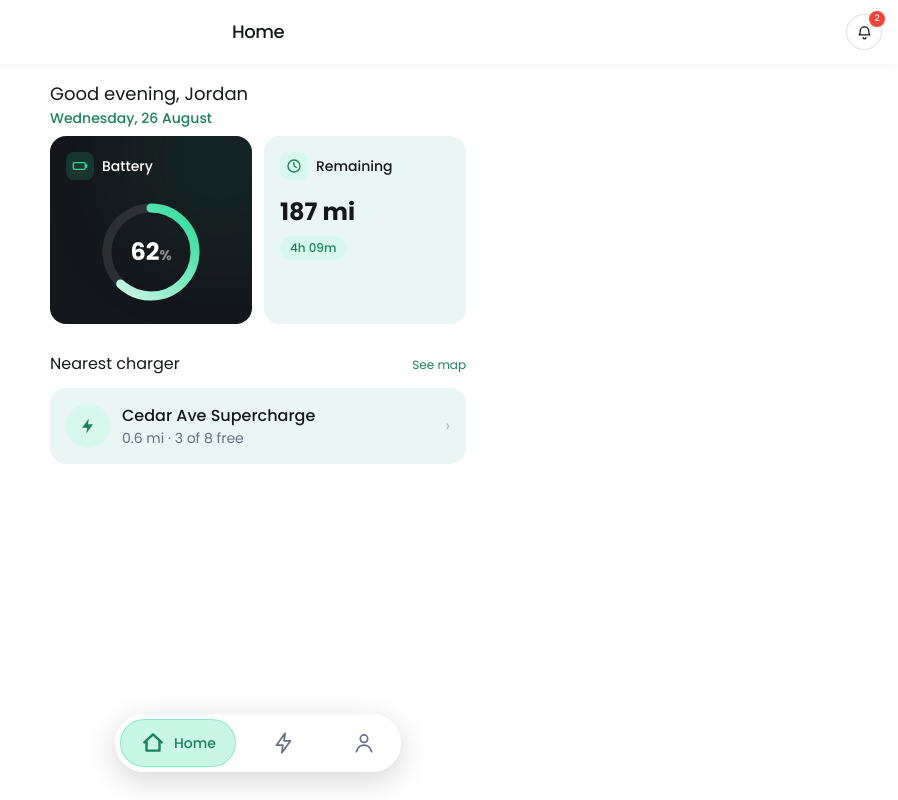
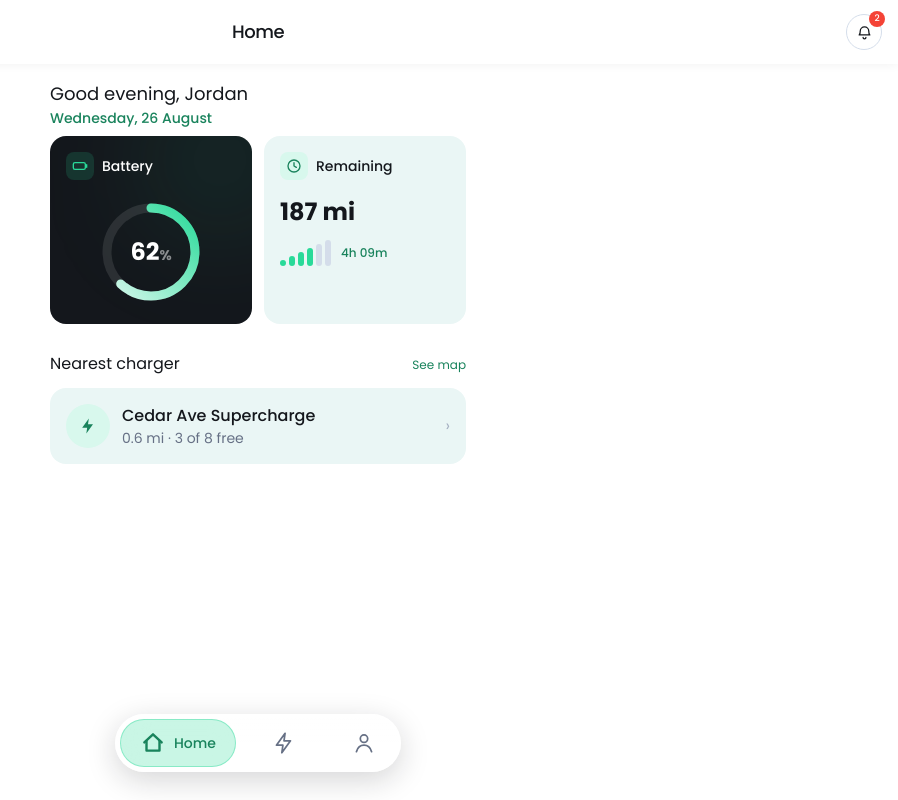
Before and after one commit to naghamalhamad/newREPO, a React (Vite) app: page /#/home in a window 1280 px wide. Shown: the whole page, without its empty margins (382-1280 px from the left). Built offline with nearby package versions, Linux system fonts and the light colour scheme.

Commit message:
Replace Remaining card's pill badge with a signal-bar style gauge

```diff
--- a/src/pages/Home.jsx
+++ b/src/pages/Home.jsx
@@ -103,11 +103,20 @@ export default function Home() {
               <span className="font-heading text-sm font-medium text-ink">Remaining</span>
             </div>
 
-            <div className="mt-4 flex flex-col items-start gap-2">
+            <div className="mt-4 flex flex-col items-start gap-3">
               <span className="font-mono text-2xl font-bold tabular text-ink">{vehicle.rangeMi} mi</span>
-              <span className="rounded-pill bg-brand-tint px-2.5 py-1 font-mono text-xs font-medium text-brand-mid">
-                {driveTimeLabel(vehicle.rangeMi)}
-              </span>
+              <div className="flex items-center gap-2.5">
+                <div className="flex items-end gap-[3px]">
+                  {[6, 10, 14, 18, 22, 26].map((h, i) => (
+                    <span
+                      key={h}
+                      className={`w-1.5 rounded-full ${i < Math.round((vehicle.batteryPct / 100) * 6) ? 'bg-brand' : 'bg-line'}`}
+                      style={{ height: h }}
+                    />
+                  ))}
+                </div>
+                <span className="font-mono text-xs font-medium text-brand-mid">{driveTimeLabel(vehicle.rangeMi)}</span>
+              </div>
             </div>
           </div>
         </motion.section>
```
